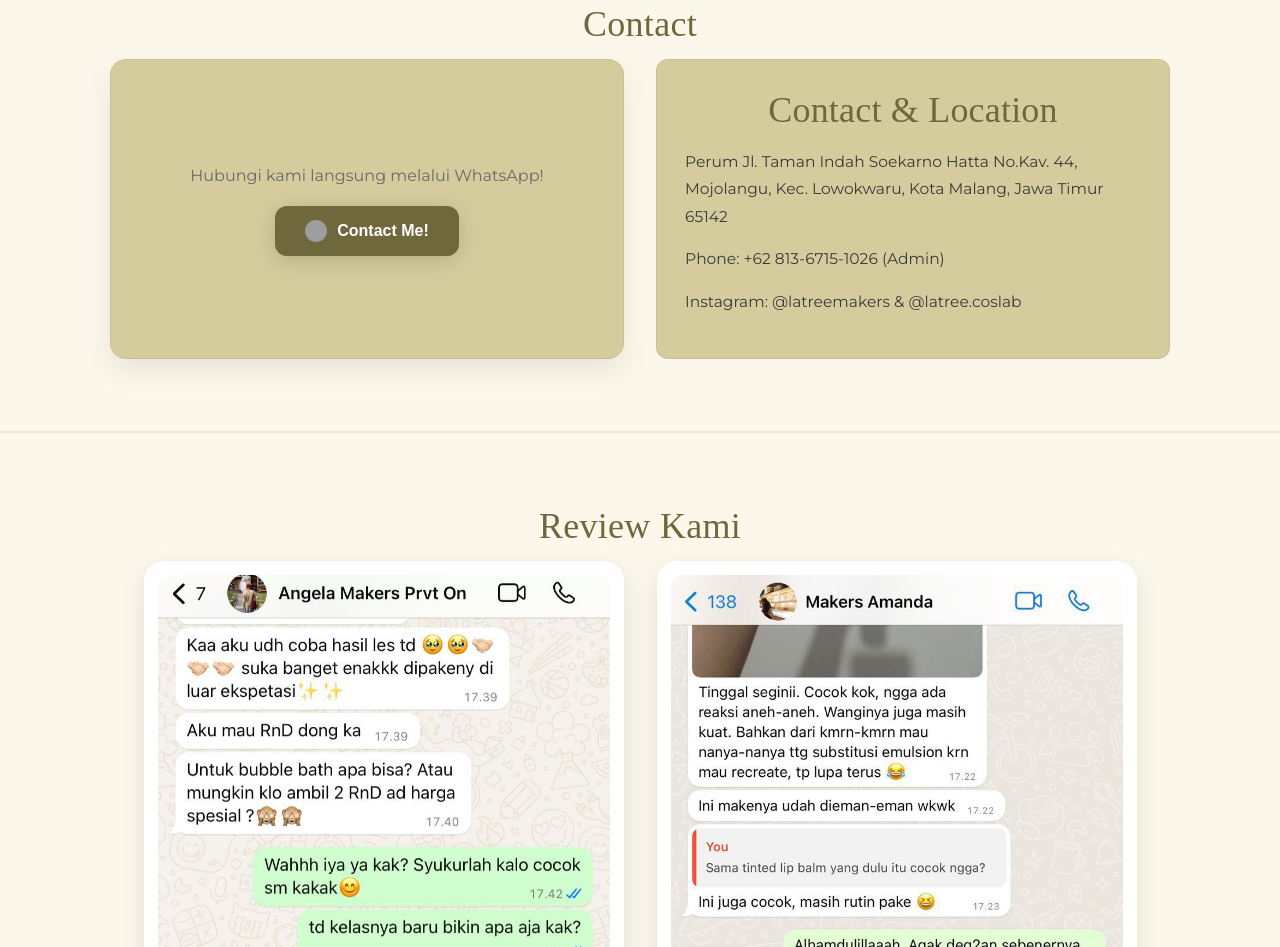
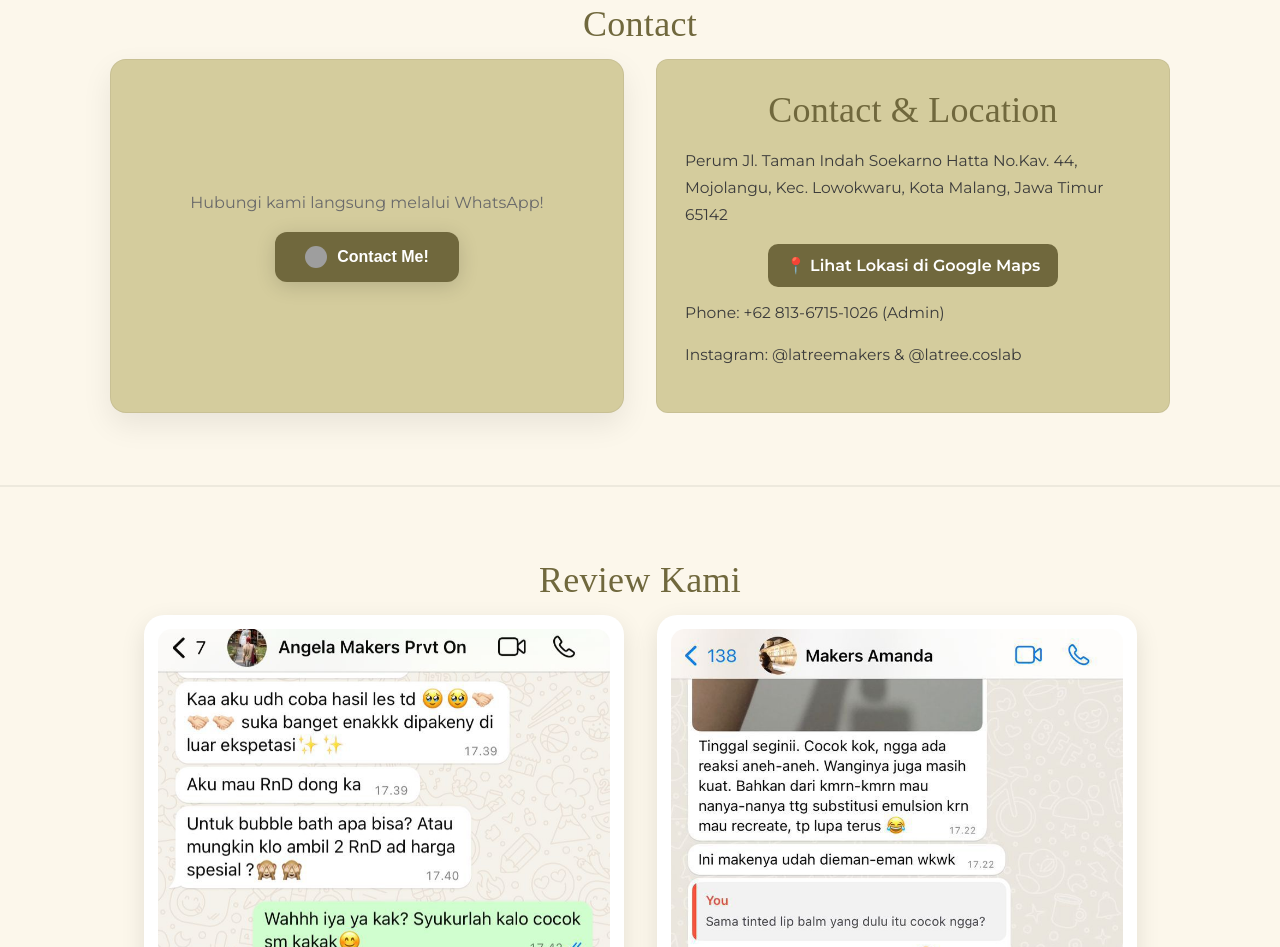
Before and after one commit to JanCalvin/milham, a plain HTML site: page index.html in a window 1280 px wide. Shown: the part 2997-3944 px from the top of the page. Drawn offline with nearby package versions, Linux system fonts and the light colour scheme; grey boxes are pictures that could not be loaded; a web font is replaced by a local one.

Commit message:
bisa ni3

```diff
--- a/index.html
+++ b/index.html
@@ -399,6 +399,23 @@ main img:hover{
   font-size:15px; line-height:1.6; color:#3b3b3b;
 }
 
+.location-btn {
+  display: inline-block;
+  padding: 12px 18px;
+  background: var(--olive);
+  color: white !important;
+  border-radius: 10px;
+  font-weight: 600;
+  text-align: center;
+  transition: 0.3s ease;
+}
+
+.location-btn:hover {
+  background: #5d5733;
+  transform: translateY(-3px);
+  box-shadow: 0 8px 20px rgba(0,0,0,0.15);
+}
+
 
 </style>
 </head>
@@ -564,14 +581,17 @@ main img:hover{
         <!-- Info kanan -->
         <div class="card">
           <h3>Contact & Location</h3>
-          <a href="https://maps.app.goo.gl/3CYhg7spcVTrW3yS7?g_st=ac">
+           <p class="muted">
 
-            <p class="muted">
-              Perum Jl. Taman Indah Soekarno Hatta No.Kav. 44,<br>
-              Mojolangu, Kec. Lowokwaru, Kota Malang, Jawa Timur 65142
-            </p>
+            Perum Jl. Taman Indah Soekarno Hatta No.Kav. 44,<br>
+             Mojolangu, Kec. Lowokwaru, Kota Malang, Jawa Timur 65142
+         </p>
+         <div style="text-align:center;">
+           <a href="https://maps.app.goo.gl/3CYhg7spcVTrW3yS7?g_st=ac" target="_blank" class="location-btn">
+             📍 Lihat Lokasi di Google Maps
+            </a>
+         </div>
 
-          </a>
 
           <p class="muted">Phone: +62 813-6715-1026 (Admin)</p>
           <p class="muted">Instagram: @latreemakers &amp; @latree.coslab</p>
```
